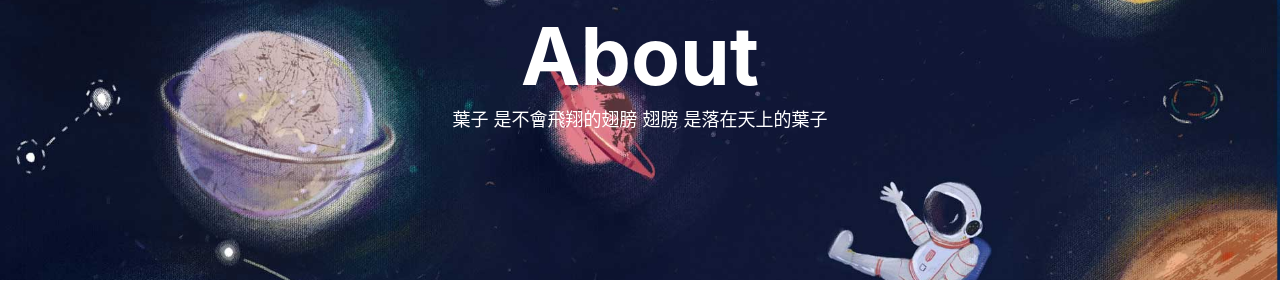
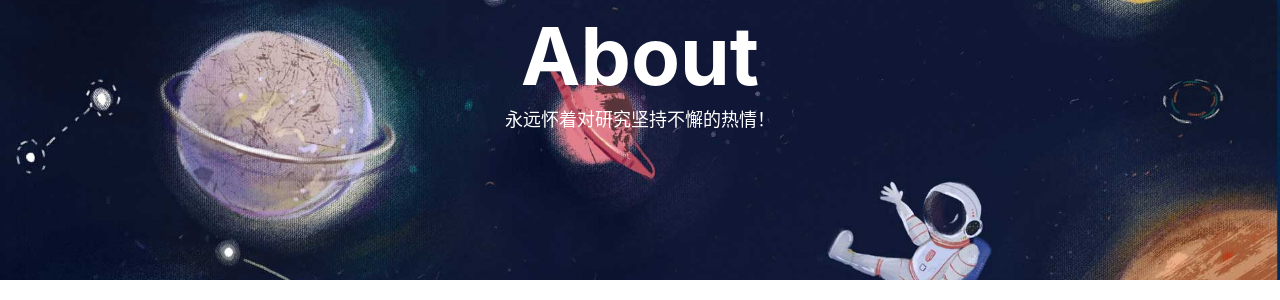
Before and after one commit to csxmt123/zhouwt612.github.io, a Jekyll site: the page built from z_about.html, in a window 1280 px wide. Shown: the part 138-438 px from the top of the page. Built offline with Jekyll 4.4.1, drawn with Linux system fonts in a browser that asks for light colours; nearby versions of some CDN libraries; comment, search, counter and statistics services are not loaded.

Commit message:
Update z_about.html

```diff
--- a/z_about.html
+++ b/z_about.html
@@ -1,7 +1,7 @@
 ---
 layout: page
 title: "About"
-description: "葉子 是不會飛翔的翅膀 翅膀 是落在天上的葉子"
+description: "永远怀着对研究坚持不懈的热情！"
 header-img: "img/about-bg.jpg"
 multilingual: true
 ---
```
